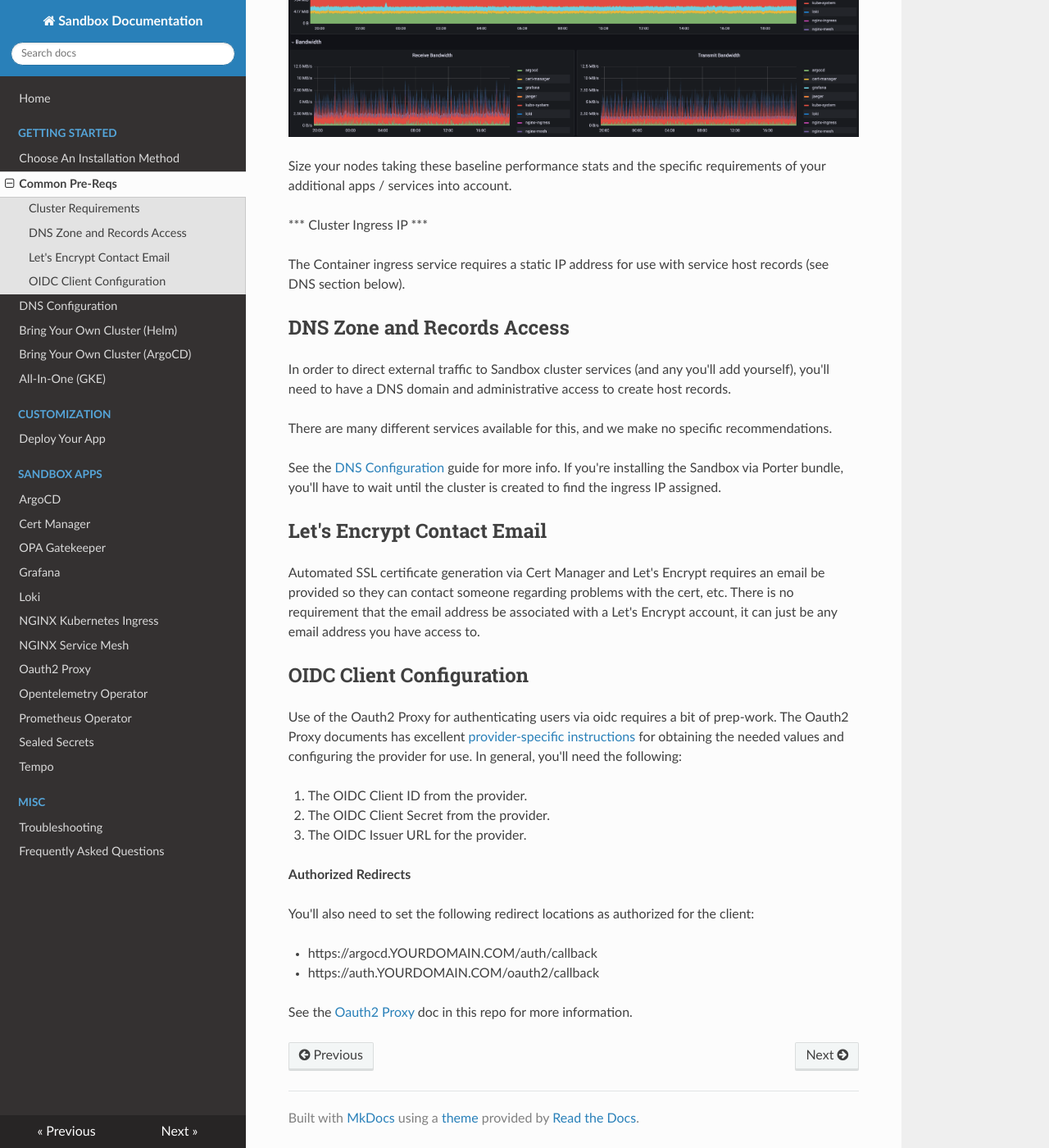
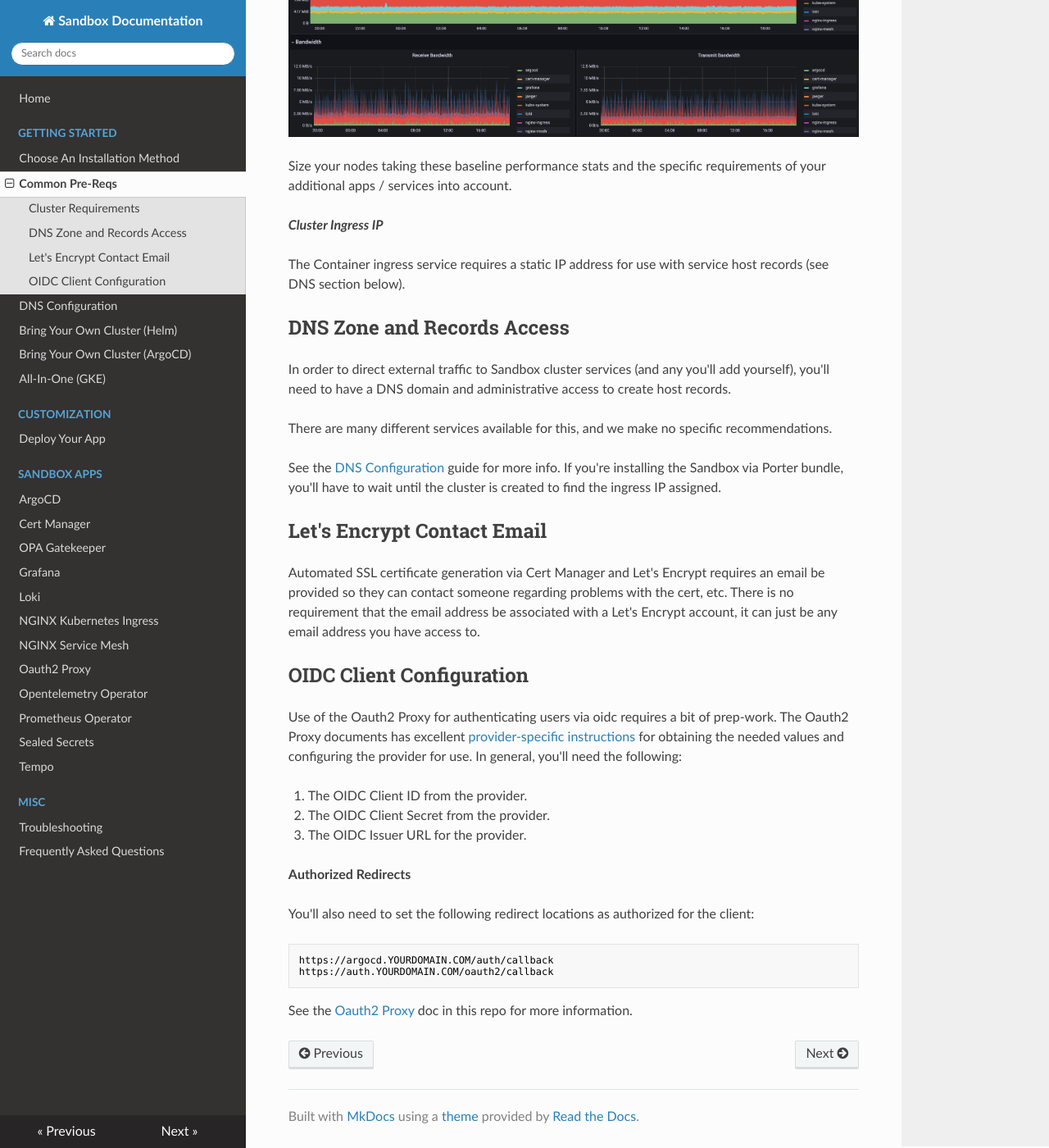
Before and after one commit to clhain/sandbox, an MkDocs documentation site: the page built from docs/installation/pre-reqs.md, in a window 1280 px wide and 1400 px high, scrolled down 638 px. Shown: the whole window at 82% size. Built offline with MkDocs 1.6.1, drawn with Linux system fonts in a browser that asks for light colours; nearby versions of some CDN libraries.

````diff
--- a/docs/installation/pre-reqs.md
+++ b/docs/installation/pre-reqs.md
@@ -15,7 +15,7 @@ The default Sandbox cluster resource utilization at idle is approximately as fol
 Size your nodes taking these baseline performance stats and the specific requirements of your additional apps / services into account.
 
 
-*** Cluster Ingress IP ***
+***Cluster Ingress IP***
 
 The Container ingress service requires a static IP address for use with service host records (see DNS section below).
 
@@ -49,8 +49,9 @@ for obtaining the needed values and configuring the provider for use. In general
 **Authorized Redirects**
 
 You'll also need to set the following redirect locations as authorized for the client:
-
-* https://argocd.YOURDOMAIN.COM/auth/callback
-* https://auth.YOURDOMAIN.COM/oauth2/callback
+```
+https://argocd.YOURDOMAIN.COM/auth/callback
+https://auth.YOURDOMAIN.COM/oauth2/callback
+```
 
 See the [Oauth2 Proxy](https://github.com/clhain/sandbox/services/oauth-proxy/README.md) doc in this repo for more information.
````
Also changed, not shown: 3 other files.
